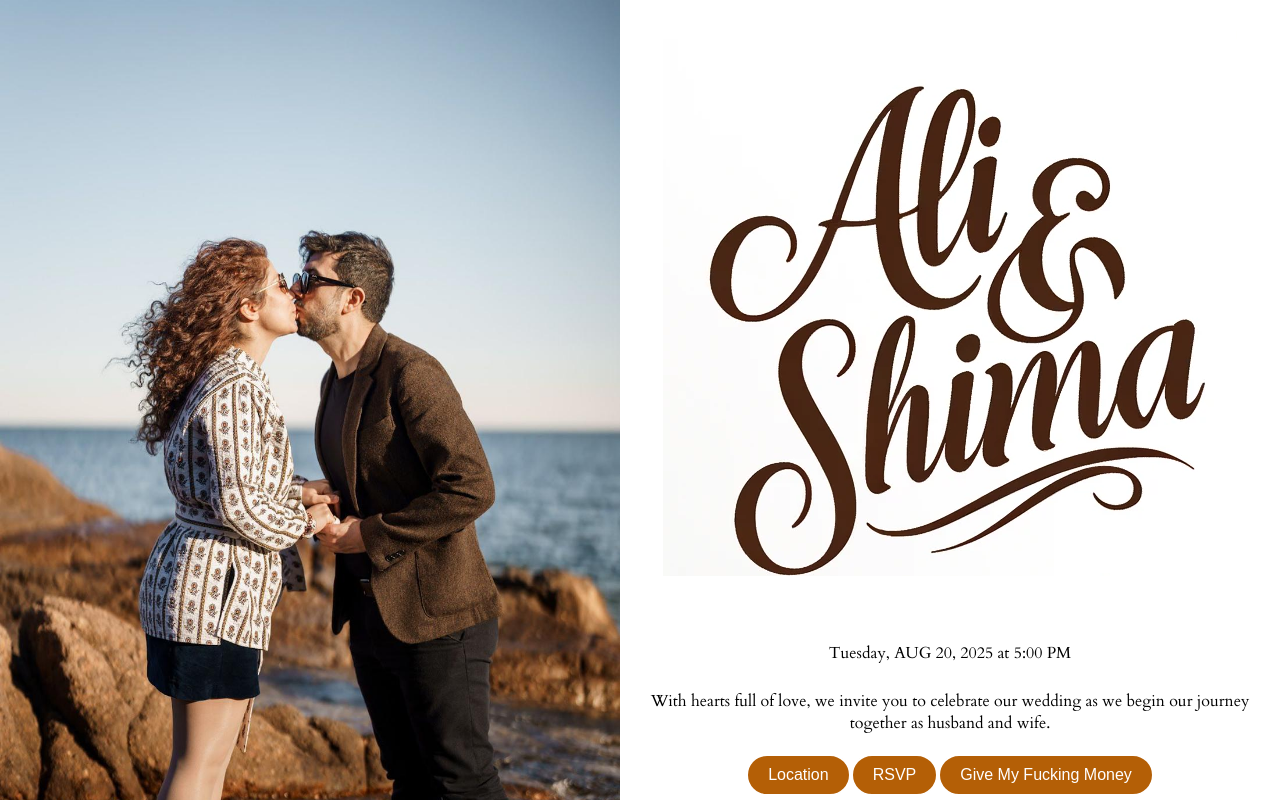
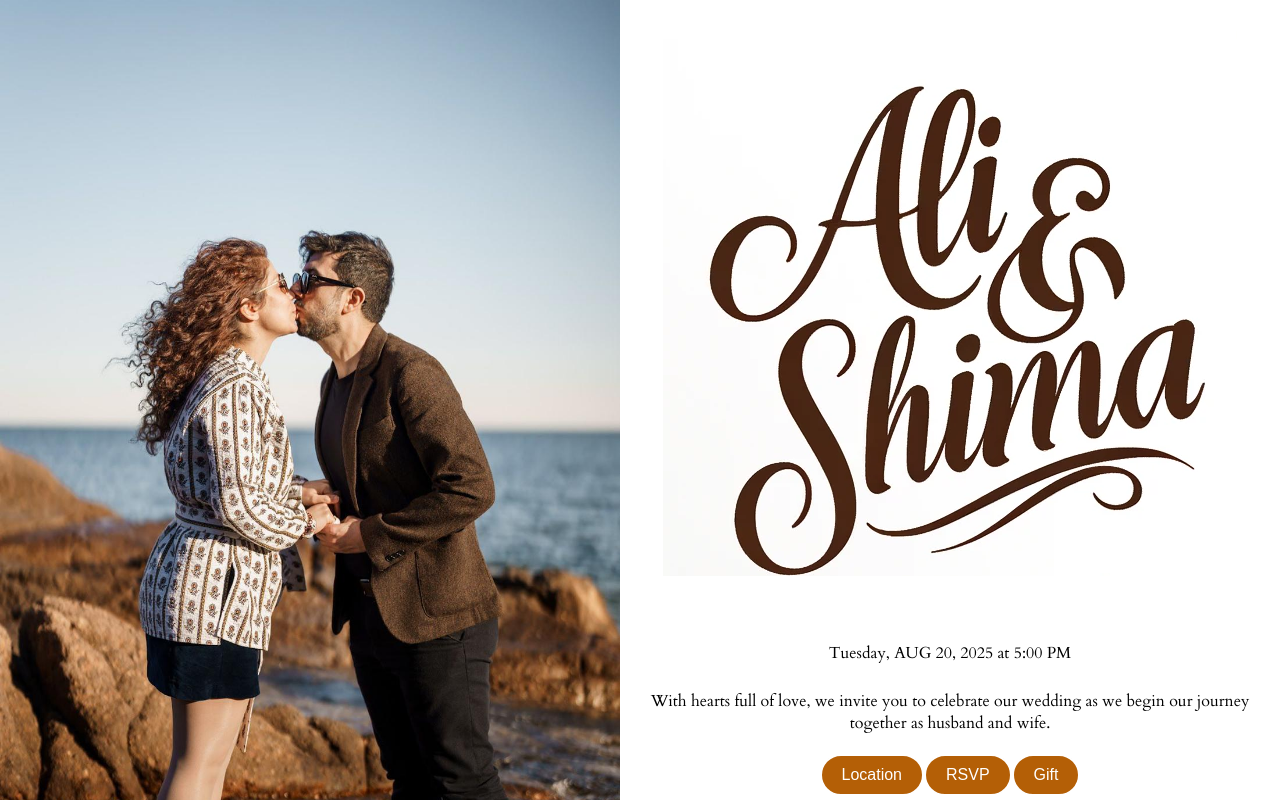
Before and after one commit to sepool7/ali-shima, a React (Create React App) app: page / in a window 1280 px wide. Built offline with nearby package versions, Linux system fonts and the light colour scheme.

Commit message:
first commit

```diff
--- a/src/WeddingWebsite.js
+++ b/src/WeddingWebsite.js
@@ -44,7 +44,7 @@ function App() {
             onClick={() => window.open('https://www.paypal.me/rasouladim/', '_blank')}
             className="custom-button"
           >
-            Give My Fucking Money
+            Gift
           </button>
         </div>
       </div>
```
